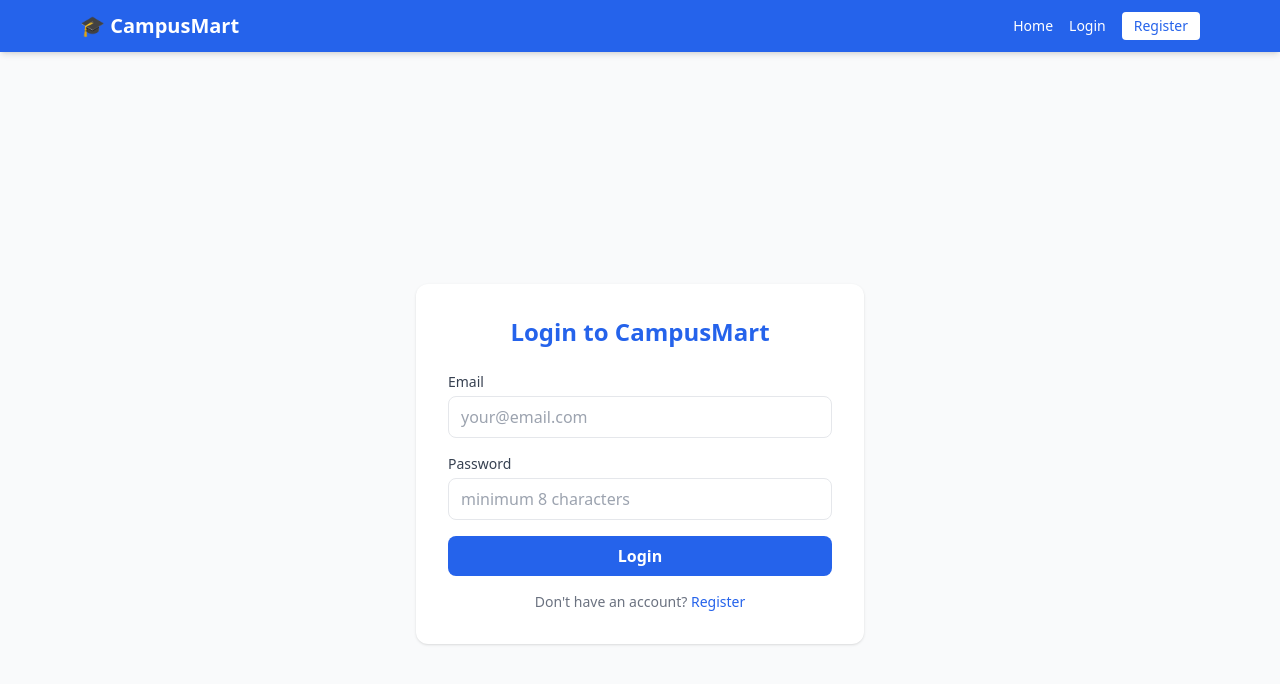
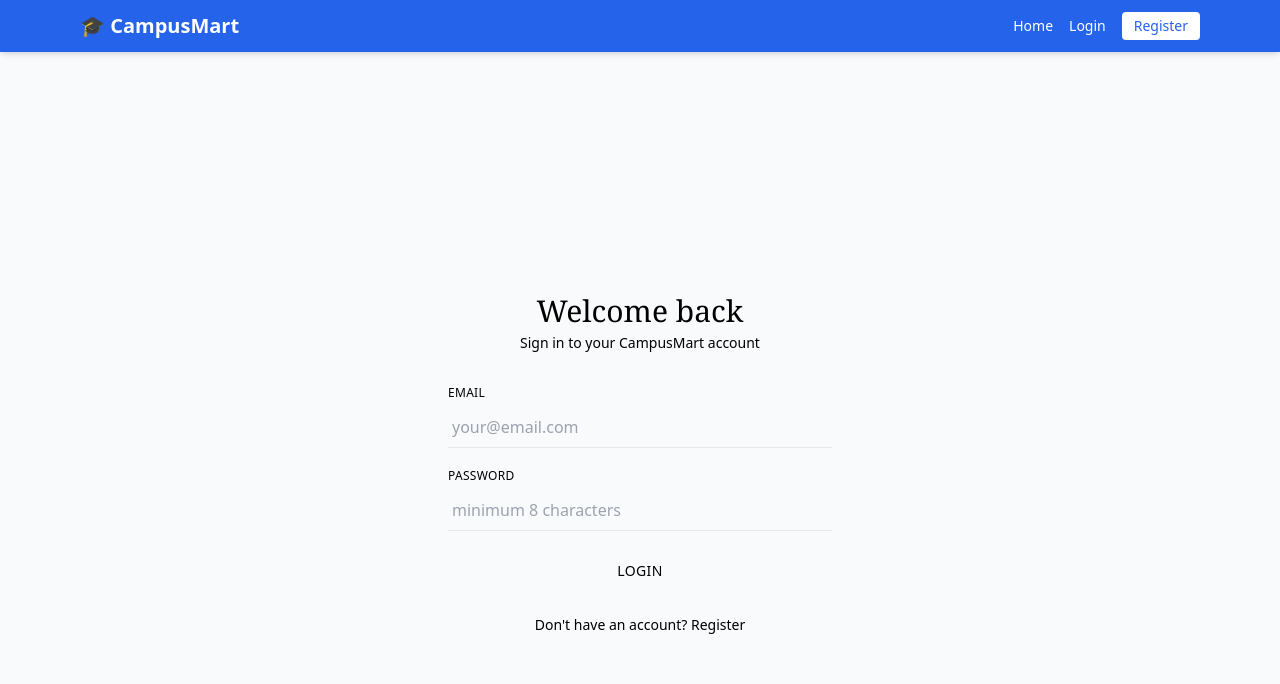
Before and after one commit to saathvikps182-creator/student-marketplace, a React (Create React App) app in the folder frontend/: page /login in a window 1280 px wide. Shown: the top 684 px of the page. Built offline with nearby package versions, Linux system fonts and the light colour scheme.

Commit message:
Update Login.jsx

```diff
--- a/frontend/src/pages/Login.jsx
+++ b/frontend/src/pages/Login.jsx
@@ -28,30 +28,36 @@ function Login() {
   };
 
   return (
-    <div className="min-h-screen flex items-center justify-center bg-gray-50">
-      <div className="bg-white p-8 rounded-xl shadow w-full max-w-md">
-        <h2 className="text-2xl font-bold text-center text-blue-600 mb-6">Login to CampusMart</h2>
-        {error && <p className="bg-red-100 text-red-600 p-3 rounded mb-4 text-sm">{error}</p>}
-        <form onSubmit={handleSubmit} className="space-y-4">
+    <div className="min-h-screen flex items-center justify-center bg-paper px-4">
+      <div className="w-full max-w-sm">
+        <h2 className="font-serif text-3xl text-ink text-center mb-1">Welcome back</h2>
+        <p className="text-ink/50 text-sm text-center mb-8">Sign in to your CampusMart account</p>
+
+        {error && (
+          <p className="border border-clay/40 text-clay bg-clay/5 px-3 py-2 rounded-sm mb-5 text-sm">{error}</p>
+        )}
+
+        <form onSubmit={handleSubmit} className="space-y-5">
           <div>
-            <label className="block text-sm font-medium text-gray-700 mb-1">Email</label>
+            <label className="block text-xs uppercase tracking-wide text-ink/50 mb-1.5">Email</label>
             <input name="email" type="email" value={form.email} onChange={handleChange}
-              className="w-full border rounded-lg px-3 py-2 focus:outline-none focus:ring-2 focus:ring-blue-400"
+              className="w-full bg-transparent border-b border-sand px-1 py-2 text-ink focus:outline-none focus:border-clay transition-colors"
               placeholder="your@email.com" required />
           </div>
           <div>
-            <label className="block text-sm font-medium text-gray-700 mb-1">Password</label>
+            <label className="block text-xs uppercase tracking-wide text-ink/50 mb-1.5">Password</label>
             <input name="password" type="password" value={form.password} onChange={handleChange}
-              className="w-full border rounded-lg px-3 py-2 focus:outline-none focus:ring-2 focus:ring-blue-400"
+              className="w-full bg-transparent border-b border-sand px-1 py-2 text-ink focus:outline-none focus:border-clay transition-colors"
               placeholder="minimum 8 characters" required />
           </div>
           <button type="submit" disabled={loading}
-            className="w-full bg-blue-600 text-white py-2 rounded-lg font-semibold hover:bg-blue-700 disabled:opacity-50">
-            {loading ? 'Logging in...' : 'Login'}
+            className="w-full bg-ink text-paper py-2.5 rounded-sm text-sm uppercase tracking-wide hover:bg-clay transition-colors disabled:opacity-50 mt-2">
+            {loading ? 'Signing in...' : 'Login'}
           </button>
         </form>
-        <p className="text-center text-sm text-gray-500 mt-4">
-          Don't have an account? <Link to="/register" className="text-blue-600 hover:underline">Register</Link>
+
+        <p className="text-center text-sm text-ink/50 mt-6">
+          Don't have an account? <Link to="/register" className="text-clay hover:underline">Register</Link>
         </p>
       </div>
     </div>
```
